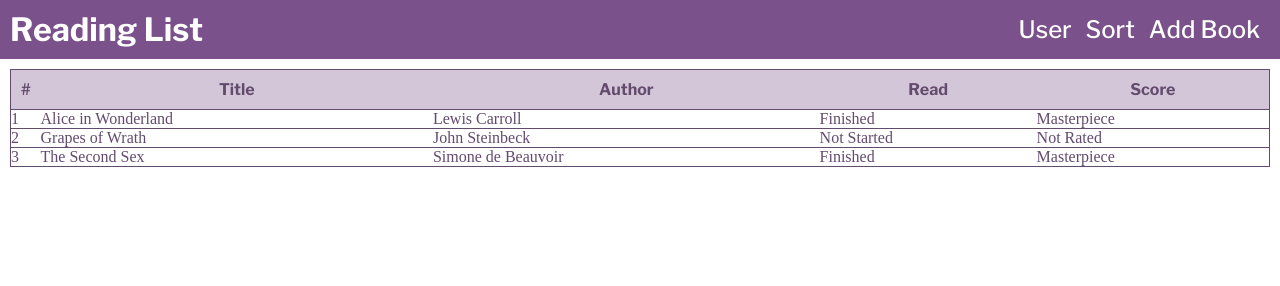
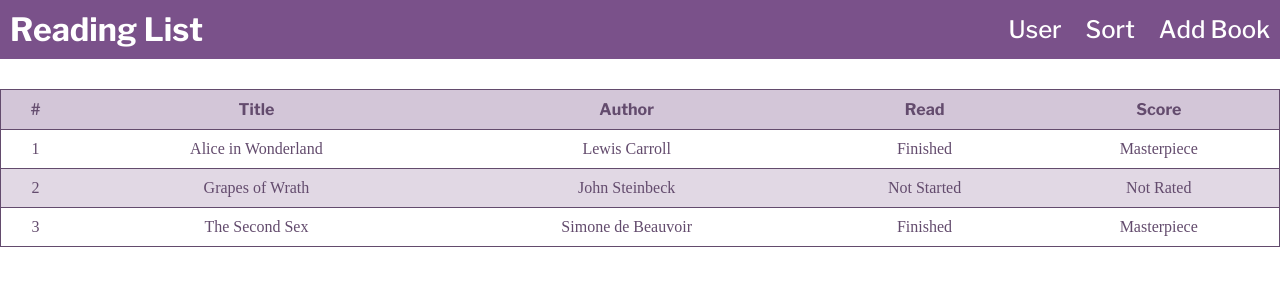
Before and after one commit to gardenOctopus/libraryBooks, a plain HTML site: page index.html in a window 1280 px wide. Drawn offline with Linux system fonts and the light colour scheme.

Commit message:
Table styling rows

```diff
--- a/style.css
+++ b/style.css
@@ -31,11 +31,11 @@ header a:hover {
     font-size: 24px;
     font-family: 'libre_franklinmedium';
 
-    padding-right: 10px;
+    padding-left: 20px;
 }
 
 section {
-    padding: 10px;
+    padding-top: 30px;
 
     display: flex;
     justify-content: center;
@@ -49,6 +49,7 @@ table {
 
 th {
     background-color: #d3c6d8;
+    color: #634b6d;
     font-family: 'libre_franklinbold';
     padding-top: 10px;
     padding-bottom: 10px;
@@ -58,8 +59,18 @@ tr {
     border: 1px solid #634b6d;
 }
 
+tr:nth-child(odd) {
+    background-color: #d3c6d8af;
+}
+
+tr:hover {
+    background-color: #7a518ab6;
+    color: #fff;
+}
+
 td {
-    border: 0;
+    padding: 10px;
+    text-align: center;
 }
 
 #book-form-container {
```
